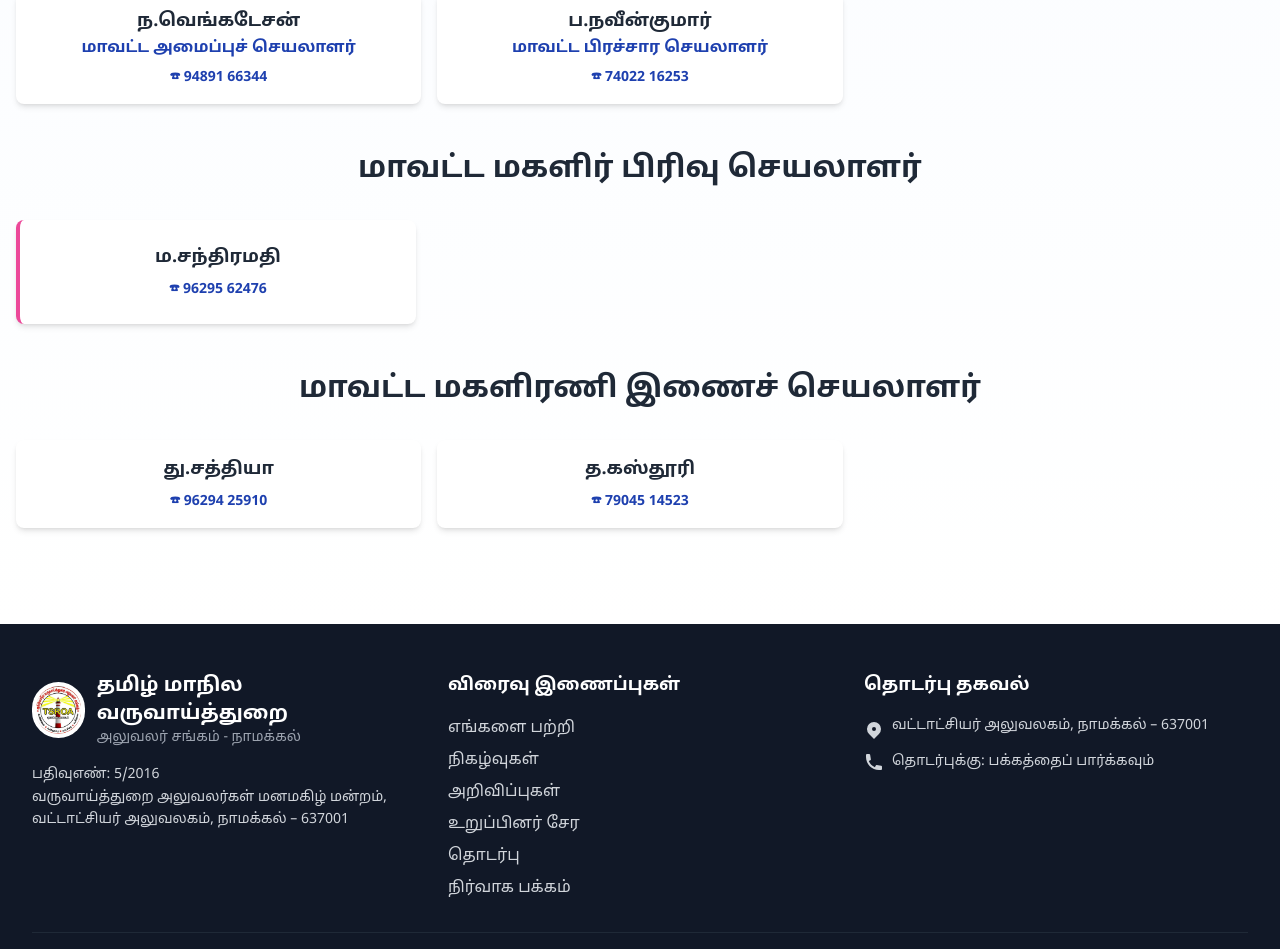
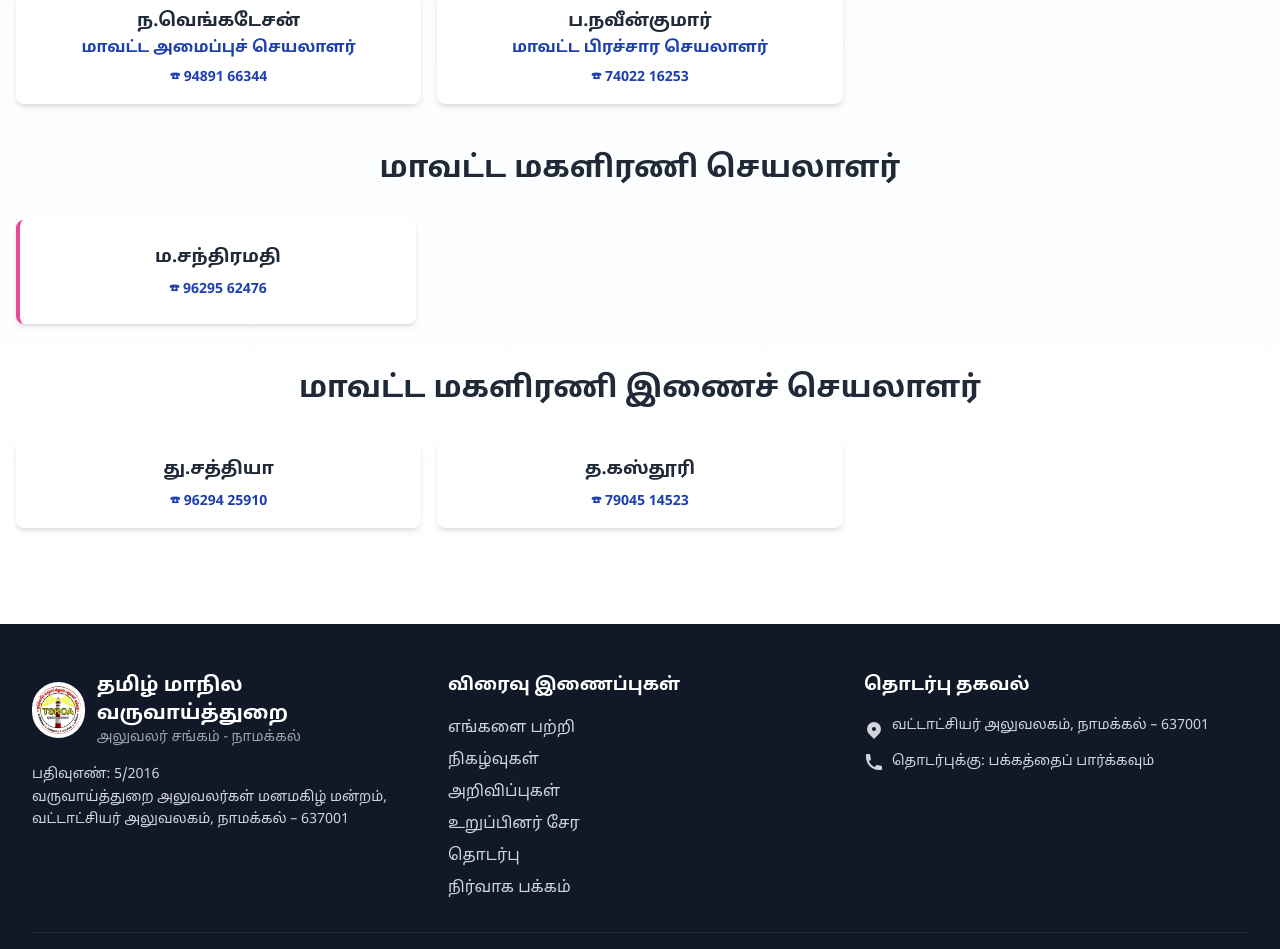
Before and after one commit to lingesh0/tsroa-site, a React (Vite) app: page /about in a window 1280 px wide. Shown: the part 2373-3322 px from the top of the page. Built offline with nearby package versions, Linux system fonts and the light colour scheme; no server answers.

Commit message:
Add normal card section for ந.வஙகடசன (Organizing Sec.) and ப.நவனகமர (Publicity Sec.) before women's wing sections

```diff
--- a/src/pages/About.tsx
+++ b/src/pages/About.tsx
@@ -67,7 +67,7 @@ const About = () => {
     { name: 'த.கஸ்தூரி', phone: '79045 14523' }
   ];
 
-  // Additional officers to show as normal cards before the women's wing section
+
   const organizingAndPublicitySecretaries = [
     { name: 'ந.வெங்கடேசன்', position: 'மாவட்ட அமைப்புச் செயலாளர்', phone: '94891 66344' },
     { name: 'ப.நவீன்குமார்', position: 'மாவட்ட பிரச்சார செயலாளர்', phone: '74022 16253' }
@@ -291,7 +291,7 @@ const About = () => {
         {/* Women's Wing Section Secretary */}
         <motion.div className="mb-12" variants={fadeInVariants} {...fadeIn}>
           <h2 className="text-3xl font-bold text-center text-gray-800 mb-8 font-tamil">
-            மாவட்ட மகளிர் பிரிவு செயலாளர்
+            மாவட்ட மகளிரணி செயலாளர்
           </h2>
           <div className="grid grid-cols-1 md:grid-cols-2 lg:grid-cols-3 gap-6">
             {womenWingSectionSecretary.map((person, index) => (
```
